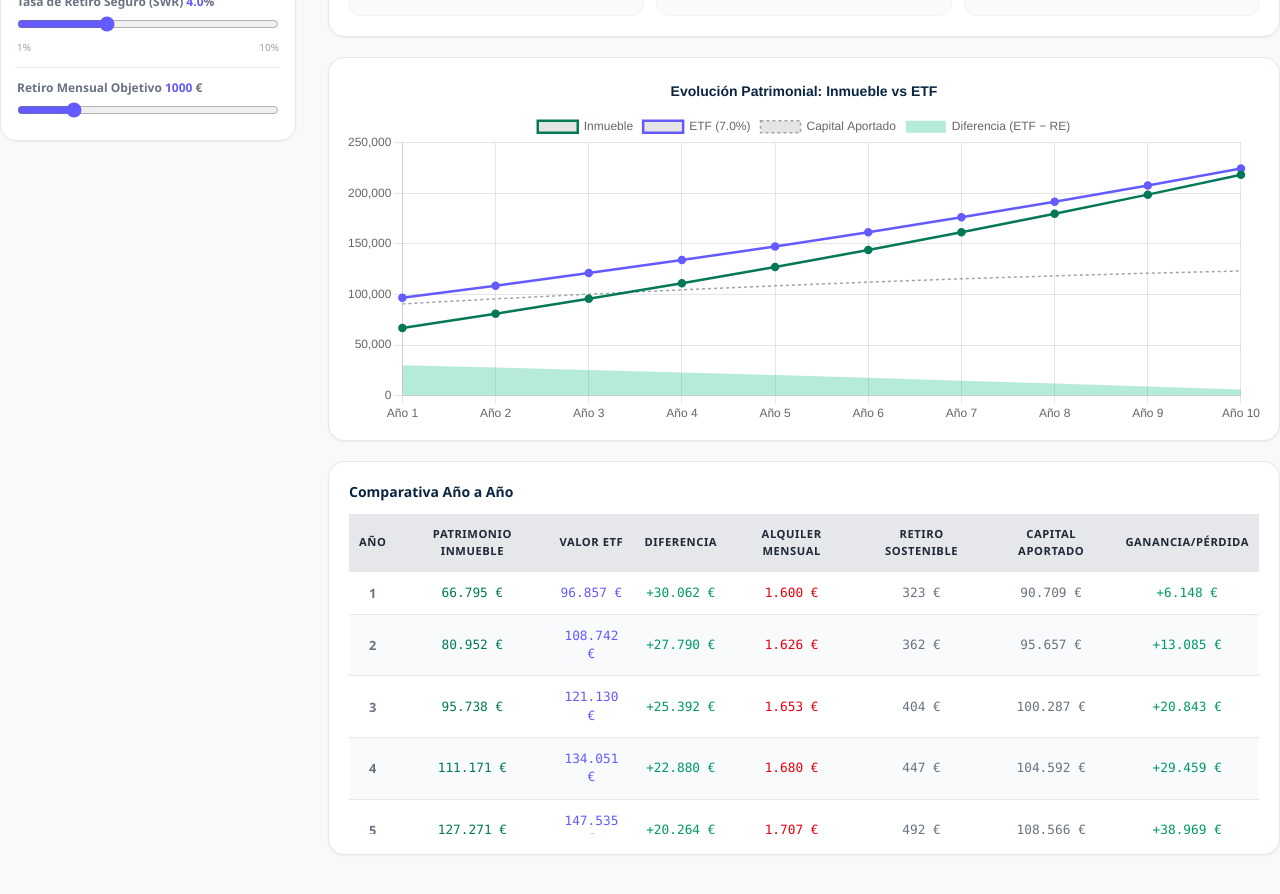
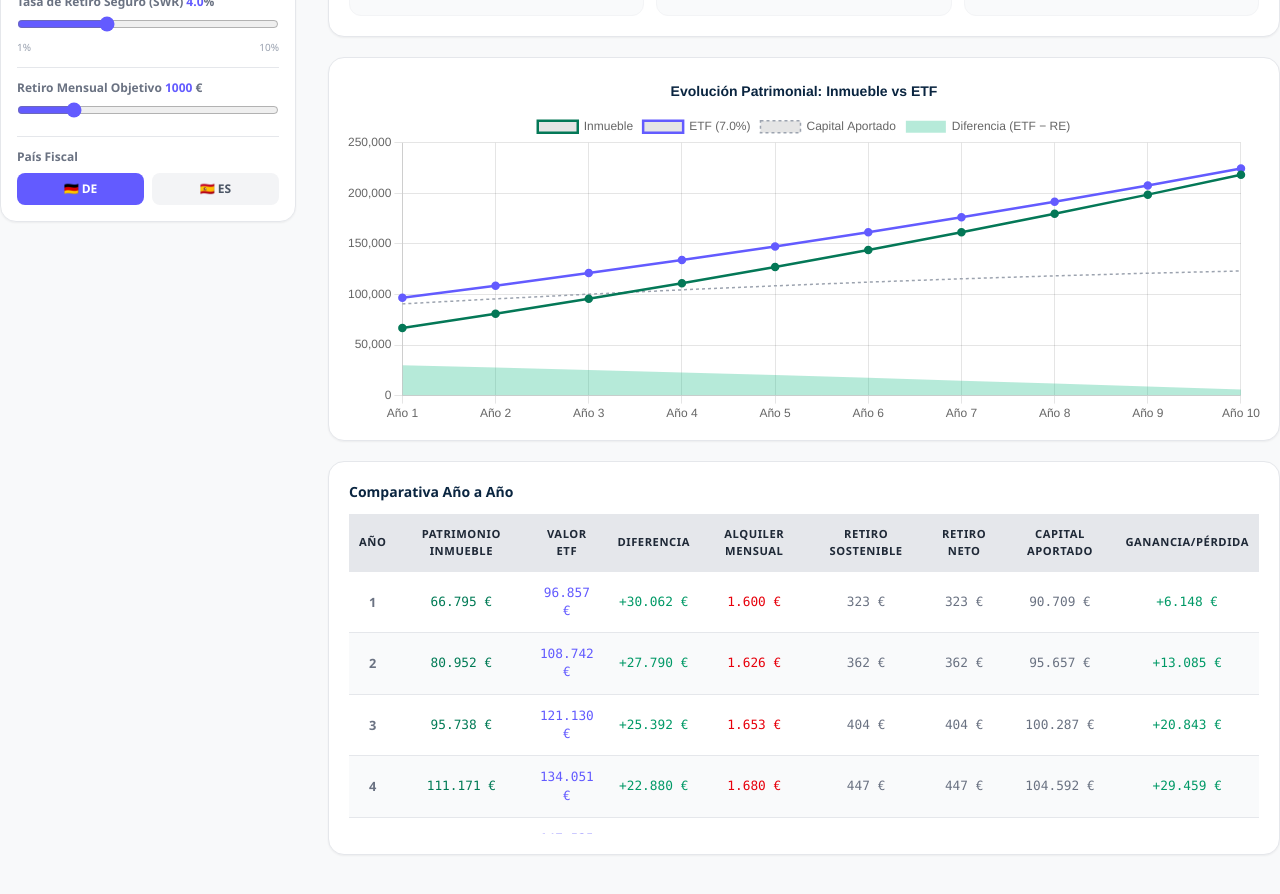
Before and after one commit to asblanco/real-state-simulator, a SvelteKit app: page /etf in a window 1280 px wide. Shown: the part 600-1494 px from the top of the page. Built offline with nearby package versions, Linux system fonts and the light colour scheme.

Commit message:
feat: add tax country toggle (DE/ES) with net withdrawal calculation

```diff
--- a/src/lib/constants.ts
+++ b/src/lib/constants.ts
@@ -22,6 +22,13 @@ export const SWR_MIN = 0.01;
 export const SWR_MAX = 0.10;
 export const TARGET_WITHDRAWAL_DEFAULT = 1000;
 
+export const TAX_COUNTRIES = {
+  de: { taxRate: 0.26375, taxableRatio: 0.7, allowance: 1000 },
+  es: { taxRate: 0.26, taxableRatio: 1.0, allowance: 0 },
+} as const;
+
+export type TaxCountry = keyof typeof TAX_COUNTRIES;
+
 import type { InputParams } from "./types";
 
 export const DEFAULT_PARAMS: InputParams = {
@@ -41,5 +48,6 @@ export const DEFAULT_PARAMS: InputParams = {
   extraMonthlyContribution: 0,
   swrPct: SWR_DEFAULT,
   targetWithdrawal: TARGET_WITHDRAWAL_DEFAULT,
+  taxCountry: "de",
   years: YEARS_DEFAULT,
 };
--- a/src/lib/etf-calculator.ts
+++ b/src/lib/etf-calculator.ts
@@ -1,5 +1,5 @@
 import type { InputParams, YearData, SummaryData, PurchaseCosts, EtfComparison, EtfYearData } from "./types";
-import { MONTHS_PER_YEAR } from "./constants";
+import { MONTHS_PER_YEAR, TAX_COUNTRIES } from "./constants";
 
 function etfFutureValue(
   initialCapital: number,
@@ -67,6 +67,13 @@ export function computeEtfComparison(
       const yearIdx = (m + 1) / MONTHS_PER_YEAR - 1;
       const monthlyRentAtYear = years[yearIdx].ingresoWarmMensual;
       const sustainableWithdrawal = etfValue * params.swrPct / MONTHS_PER_YEAR;
+      const cfg = TAX_COUNTRIES[params.taxCountry];
+      const annualSW = sustainableWithdrawal * MONTHS_PER_YEAR;
+      const gainRatio = Math.max(0, (etfValue - cumulativeContribution) / etfValue);
+      const taxableGain = annualSW * gainRatio * cfg.taxableRatio;
+      const taxableAfterAllowance = Math.max(0, taxableGain - cfg.allowance);
+      const tax = taxableAfterAllowance * cfg.taxRate;
+      const sustainableWithdrawalNet = (annualSW - tax) / MONTHS_PER_YEAR;
       yearByYear.push({
         year: yearIdx + 1,
         etfValue: Math.round(etfValue),
@@ -75,6 +82,7 @@ export function computeEtfComparison(
         cumulativeContribution: Math.round(cumulativeContribution),
         monthlyRentAtYear: Math.round(monthlyRentAtYear),
         sustainableWithdrawal: Math.round(sustainableWithdrawal),
+        sustainableWithdrawalNet: Math.round(sustainableWithdrawalNet),
       });
     }
   }
@@ -92,10 +100,12 @@ export function computeEtfComparison(
 
   let fiYear: number | null = null;
   let fiMonthlyIncome = 0;
+  let fiMonthlyIncomeNet = 0;
   for (const yy of yearByYear) {
     if (yy.sustainableWithdrawal >= params.targetWithdrawal) {
       fiYear = yy.year;
       fiMonthlyIncome = yy.sustainableWithdrawal;
+      fiMonthlyIncomeNet = yy.sustainableWithdrawalNet;
       break;
     }
   }
@@ -130,6 +140,7 @@ export function computeEtfComparison(
     crossoverYear,
     fiYear,
     fiMonthlyIncome,
+    fiMonthlyIncomeNet,
     yearByYear,
     scenario5: scenarioRate(0.05),
     scenario7: scenarioRate(0.07),
--- a/src/lib/locales/de.json
+++ b/src/lib/locales/de.json
@@ -180,5 +180,7 @@
   "etf.swr_label": "Sichere Entnahmerate (SWR)",
   "etf.target_withdrawal_label": "Monatliches Entnahmeziel",
   "etf.monthly_rent": "Monatsmiete",
-  "etf.sustainable_withdrawal": "Nachhaltige Entnahme"
+  "etf.sustainable_withdrawal": "Nachhaltige Entnahme",
+  "etf.sustainable_withdrawal_net": "Netto-Entnahme",
+  "etf.tax_country": "Steuerland"
 }
--- a/src/lib/locales/en.json
+++ b/src/lib/locales/en.json
@@ -180,5 +180,7 @@
   "etf.swr_label": "Safe Withdrawal Rate (SWR)",
   "etf.target_withdrawal_label": "Target Monthly Withdrawal",
   "etf.monthly_rent": "Monthly Rent",
-  "etf.sustainable_withdrawal": "Sustainable W/drawal"
+  "etf.sustainable_withdrawal": "Sustainable W/drawal",
+  "etf.sustainable_withdrawal_net": "Net W/drawal",
+  "etf.tax_country": "Tax Country"
 }
--- a/src/lib/locales/es.json
+++ b/src/lib/locales/es.json
@@ -180,5 +180,7 @@
   "etf.swr_label": "Tasa de Retiro Seguro (SWR)",
   "etf.target_withdrawal_label": "Retiro Mensual Objetivo",
   "etf.monthly_rent": "Alquiler Mensual",
-  "etf.sustainable_withdrawal": "Retiro Sostenible"
+  "etf.sustainable_withdrawal": "Retiro Sostenible",
+  "etf.sustainable_withdrawal_net": "Retiro Neto",
+  "etf.tax_country": "País Fiscal"
 }
--- a/src/lib/types.ts
+++ b/src/lib/types.ts
@@ -15,6 +15,7 @@ export interface InputParams {
   extraMonthlyContribution: number;
   swrPct: number; // Safe withdrawal rate (e.g. 0.04 = 4% rule)
   targetWithdrawal: number;
+  taxCountry: "de" | "es";
   years: number;
 }
 
@@ -73,6 +74,7 @@ export interface EtfYearData {
   cumulativeContribution: number;
   monthlyRentAtYear: number;
   sustainableWithdrawal: number;
+  sustainableWithdrawalNet: number;
 }
 
 export interface EtfComparison {
@@ -84,6 +86,7 @@ export interface EtfComparison {
   crossoverYear: number | null;
   fiYear: number | null;
   fiMonthlyIncome: number;
+  fiMonthlyIncomeNet: number;
   yearByYear: EtfYearData[];
   scenario5: number;
   scenario7: number;
--- a/src/routes/+layout.svelte
+++ b/src/routes/+layout.svelte
@@ -89,6 +89,16 @@
         <input type="range" min="0" max="5000" step="100" value={$params.targetWithdrawal}
           oninput={(e) => updateParam("targetWithdrawal", parseFloat(e.target.value))}
           class="w-full accent-[#635BFF]">
+      </div>
+
+      <div class="pt-3 mt-3 border-t border-gray-200">
+        <label class="block text-xs font-semibold text-gray-500 mb-2">{$t("etf.tax_country")}</label>
+        <div class="flex gap-2">
+          <button onclick={() => updateParam("taxCountry", "de")}
+            class="flex-1 text-xs font-bold py-2 rounded-lg transition-colors {$params.taxCountry === 'de' ? 'bg-[#635BFF] text-white' : 'bg-gray-100 text-gray-600 hover:bg-gray-200'} cursor-pointer">🇩🇪 DE</button>
+          <button onclick={() => updateParam("taxCountry", "es")}
+            class="flex-1 text-xs font-bold py-2 rounded-lg transition-colors {$params.taxCountry === 'es' ? 'bg-[#635BFF] text-white' : 'bg-gray-100 text-gray-600 hover:bg-gray-200'} cursor-pointer">🇪🇸 ES</button>
+        </div>
       </div>
     </aside>
     {:else}
--- a/src/routes/etf/+page.svelte
+++ b/src/routes/etf/+page.svelte
@@ -44,6 +44,7 @@
           <div class="flex items-baseline gap-3 mt-1 flex-wrap">
             <span class="text-3xl font-black text-emerald-800">{ti("etf.fi_year", { year: $etfComparison.fiYear })}</span>
             <span class="text-xl font-bold text-emerald-600">— {ti("etf.fi_income", { income: $etfComparison.fiMonthlyIncome.toLocaleString("de-DE") })}</span>
+            <span class="text-base text-emerald-500 font-semibold">→ {fmt($etfComparison.fiMonthlyIncomeNet)} neto</span>
           </div>
           <p class="text-sm text-emerald-700 mt-1">{ti("etf.fi_desc", { year: $etfComparison.fiYear, income: $etfComparison.fiMonthlyIncome.toLocaleString("de-DE") })}</p>
         </div>
@@ -163,6 +164,7 @@
             <th class="text-center bg-gray-200">{$t("etf.table_gap")}</th>
             <th class="text-center bg-gray-200">{$t("etf.monthly_rent")}</th>
             <th class="text-center bg-gray-200">{$t("etf.sustainable_withdrawal")}</th>
+            <th class="text-center bg-gray-200">{$t("etf.sustainable_withdrawal_net")}</th>
             <th class="text-center bg-gray-200">{$t("etf.total_invested")}</th>
             <th class="text-center bg-gray-200">{$t("etf.net_gain_loss")}</th>
           </tr>
@@ -180,6 +182,7 @@
               <td class="text-center font-mono text-sm {y.sustainableWithdrawal >= $params.targetWithdrawal ? 'text-emerald-600 font-bold' : 'text-gray-500'}">
                 {fmt(y.sustainableWithdrawal)}
               </td>
+              <td class="text-center font-mono text-sm text-gray-500">{fmt(y.sustainableWithdrawalNet)}</td>
               <td class="text-center font-mono text-sm text-gray-500">{fmt(y.cumulativeContribution)}</td>
               <td class="text-center font-mono text-sm {y.etfValue - y.cumulativeContribution >= 0 ? 'text-emerald-600' : 'text-orange-600'}">
                 {y.etfValue - y.cumulativeContribution >= 0 ? '+' : ''}{fmt(y.etfValue - y.cumulativeContribution)}
```
